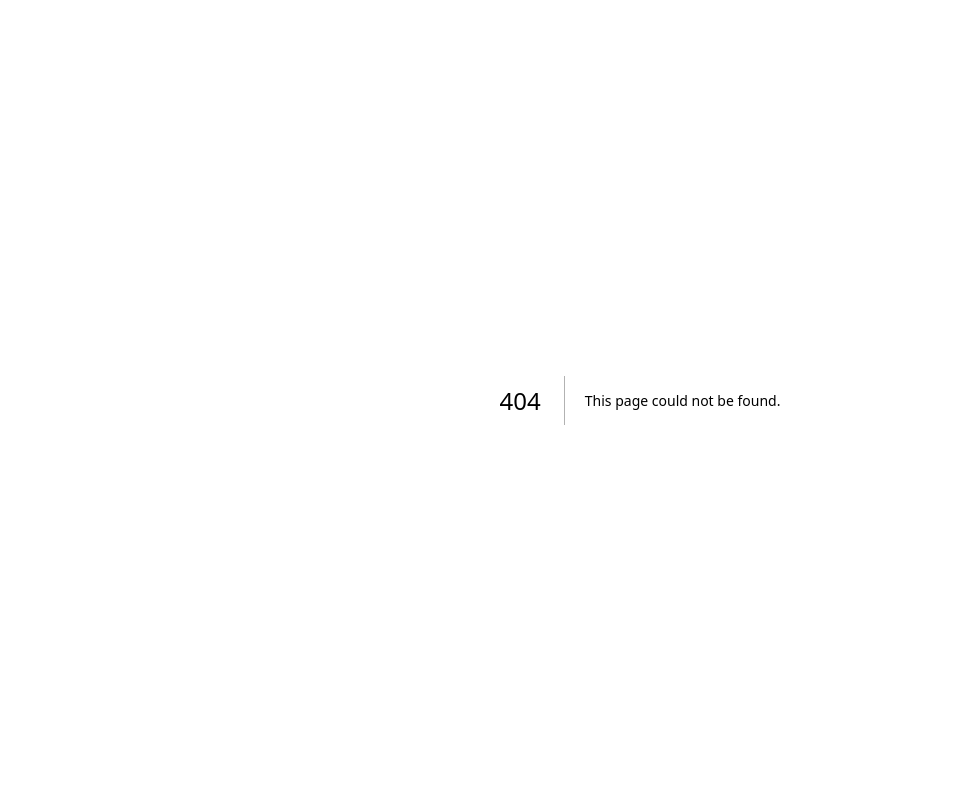
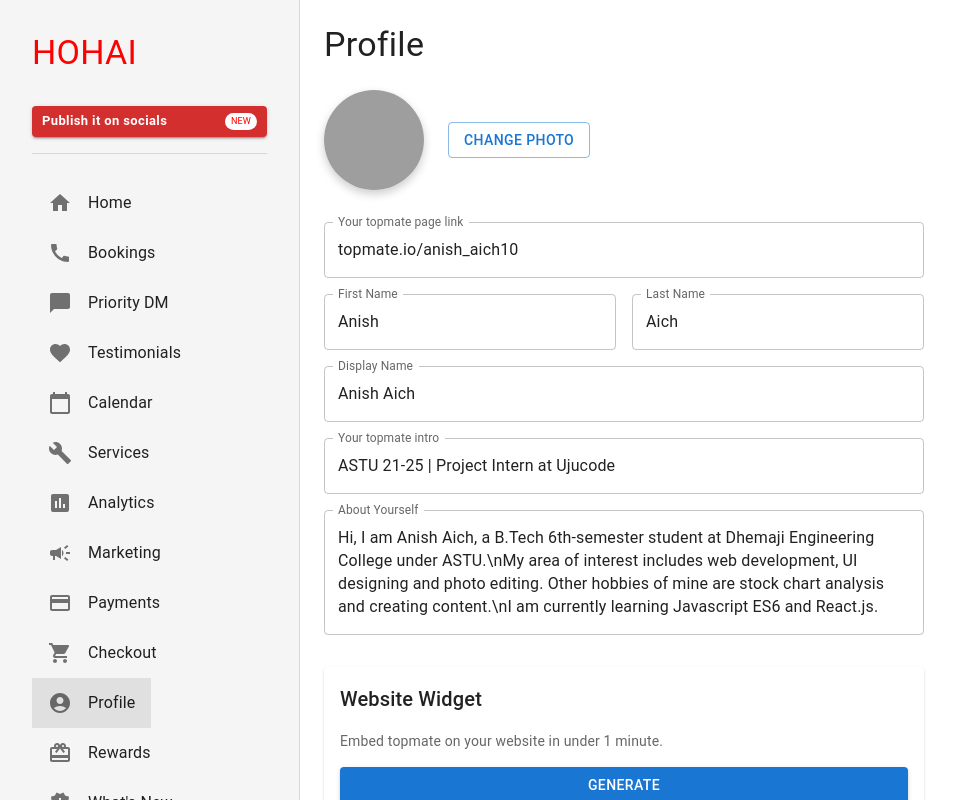
Before and after one commit to AnishAichh/Hohai_0.1, a Next.js app: page /expert/profile in a window 1280 px wide. Before the commit this address had no page. Shown: the whole page, without its empty margins (0-957 px from the left). Built offline with nearby package versions, Linux system fonts and the light colour scheme; grey boxes are pictures that could not be loaded.

Commit message:
pages completed upto profile

```diff
--- /dev/null
+++ b/app/(root)/expert/profile/page.tsx
@@ -0,0 +1,94 @@
+// pages/profile.js
+import React from "react";
+import { Box, Typography, TextField, Button, Avatar, Card, CardContent } from "@mui/material";
+
+const ProfilePage = () => {
+  return (
+    <Box sx={{ display: "flex", height: "100vh" }}>
+      {/* Sidebar Placeholder */}
+      <Box
+        sx={{
+          width: "300px",
+          backgroundColor: "#f5f5f5",
+        }}
+      ></Box>
+
+      {/* Main Content */}
+      <Box
+        sx={{
+          flex: 1,
+          overflowY: "auto",
+          p: 3,
+        }}
+      >
+        <Typography variant="h4" sx={{ mb: 3 }}>
+          Profile
+        </Typography>
+
+        {/* Profile Section */}
+        <Box sx={{ display: "flex", gap: 3, alignItems: "center", mb: 4 }}>
+          <Avatar
+            alt="Profile Photo"
+            src="/path-to-avatar.jpg" // Replace with actual image URL
+            sx={{ width: 100, height: 100, boxShadow: "0 4px 10px rgba(0, 0, 0, 0.2)" }}
+          />
+          <Button variant="outlined">Change Photo</Button>
+        </Box>
+
+        {/* Profile Details Form */}
+        <Box sx={{ display: "flex", flexDirection: "column", gap: 2, maxWidth: 600, mb: 4 }}>
+          <TextField label="Your topmate page link" defaultValue="topmate.io/anish_aich10" fullWidth />
+          <Box sx={{ display: "flex", gap: 2 }}>
+            <TextField label="First Name" defaultValue="Anish" fullWidth />
+            <TextField label="Last Name" defaultValue="Aich" fullWidth />
+          </Box>
+          <TextField label="Display Name" defaultValue="Anish Aich" fullWidth />
+          <TextField label="Your topmate intro" defaultValue="ASTU 21-25 | Project Intern at Ujucode" fullWidth />
+          <TextField
+            label="About Yourself"
+            multiline
+            rows={4}
+            defaultValue="Hi, I am Anish Aich, a B.Tech 6th-semester student at Dhemaji Engineering College under ASTU.\nMy area of interest includes web development, UI designing and photo editing. Other hobbies of mine are stock chart analysis and creating content.\nI am currently learning Javascript ES6 and React.js."
+            fullWidth
+          />
+        </Box>
+
+        {/* Widget Section */}
+        <Card sx={{ maxWidth: 600, mb: 15}}>
+          <CardContent>
+            <Typography variant="h6" sx={{ mb: 2 }}>
+              Website Widget
+            </Typography>
+            <Typography variant="body2" sx={{ mb: 2, color: "text.secondary" }}>
+              Embed topmate on your website in under 1 minute.
+            </Typography>
+            <Button variant="contained" fullWidth>Generate</Button>
+          </CardContent>
+        </Card>
+
+        {/* Scroll Down Section */}
+        <Box>
+          <Typography variant="h5" sx={{ mb: 3 }}>
+            Your Details
+          </Typography>
+          <Box sx={{ display: "flex", flexDirection: "column", gap: 2, maxWidth: 600 }}>
+            <TextField label="Email Address" defaultValue="anishaich_cse_2021@dec.ac.in" fullWidth disabled />
+            <TextField label="Mobile Number" defaultValue="+919957898979" fullWidth disabled />
+            <TextField label="Password" type="password" defaultValue="********" fullWidth disabled />
+          </Box>
+
+          <Typography variant="h6" sx={{ mt: 5, mb: 2 }}>
+            Notifications
+          </Typography>
+          <TextField label="Booking Notifications" defaultValue="On: Email, WhatsApp" fullWidth disabled />
+
+          <Button variant="outlined" color="error" sx={{ mt: 3 }}>
+            Delete Account
+          </Button>
+        </Box>
+      </Box>
+    </Box>
+  );
+};
+
+export default ProfilePage;
--- a/components/shared/sidebar/sidebar.tsx
+++ b/components/shared/sidebar/sidebar.tsx
@@ -43,7 +43,7 @@ const menuItems = [
   { text: "Marketing", icon: <CampaignIcon />, link: "/expert/marketing" },
   { text: "Payments", icon: <PaymentIcon />, link: "/expert/payments" },
   { text: "Checkout", icon: <ShoppingCartIcon />, link: "/expert/checkout" },
-  { text: "Profile", icon: <AccountCircleIcon />, link: "/profile" },
+  { text: "Profile", icon: <AccountCircleIcon />, link: "/expert/profile" },
   { text: "Rewards", icon: <CardGiftcardIcon />, link: "/rewards" },
   { text: "What's New", icon: <NewReleasesIcon />, link: "/whats-new" },
 ];
```
